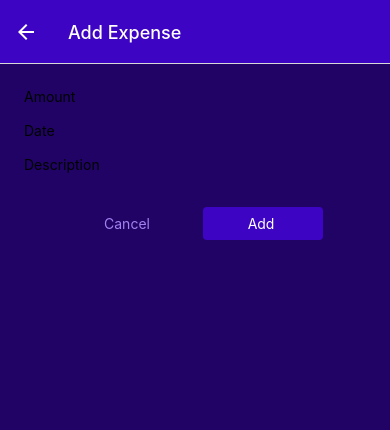
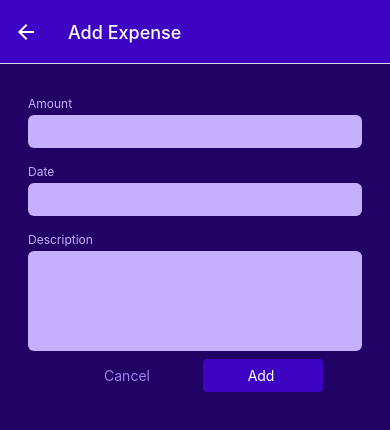
Before and after one commit to Will-Watson/RN-Expense-Tracker, a React Native app: screen /ManageExpense in a window 390 px wide. Shown: the top 430 px of the page. Built offline with nearby package versions, Linux system fonts and the light colour scheme.

Commit message:
feat: styling added to input component

```diff
--- a/components/ManageExpense/Input.js
+++ b/components/ManageExpense/Input.js
@@ -1,14 +1,43 @@
 import { View, Text, TextInput, StyleSheet } from 'react-native';
+import { GlobalStyles } from '../../constants/styles';
 
 const Input = ({label, textInputConfig}) => {
+
+  const inputStyles = [styles.input];
+
+  if (textInputConfig && textInputConfig.multiline) {
+    inputStyles.push(styles.inputMultiline);
+  }
+
   return (
-    <View>
-      <Text>{label}</Text>
-      <TextInput {...textInputConfig} />
+    <View style={styles.inputContainer}>
+      <Text style={styles.label}>{label}</Text>
+      <TextInput style={inputStyles} {...textInputConfig} />
     </View>
   );
 }
 
-const styles = StyleSheet.create({});
+const styles = StyleSheet.create({
+  inputContainer: {
+    marginHorizontal: 4,
+    marginVertical: 8,
+  },
+  label: {
+    fontSize: 12,
+    color: GlobalStyles.colors.primary100,
+    marginBottom: 4,
+  },
+  input: {
+    backgroundColor: GlobalStyles.colors.primary100,
+    color: GlobalStyles.colors.primary700,
+    padding: 6,
+    borderRadius: 6,
+    fontSize: 18,
+  },
+  inputMultiline: {
+    minHeight: 100,
+    textAlignVertical: 'top',
+  }
+});
 
 export default Input;
```
